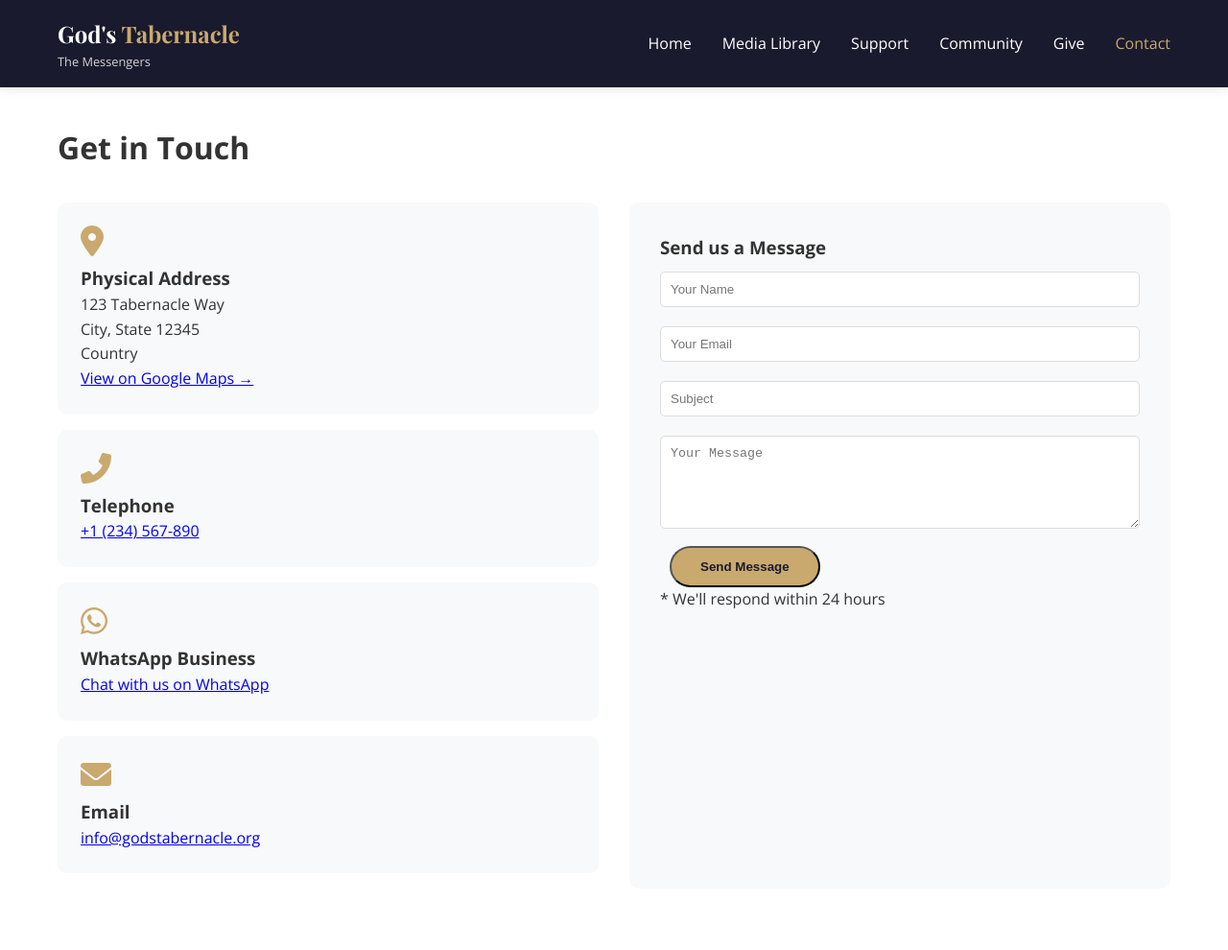
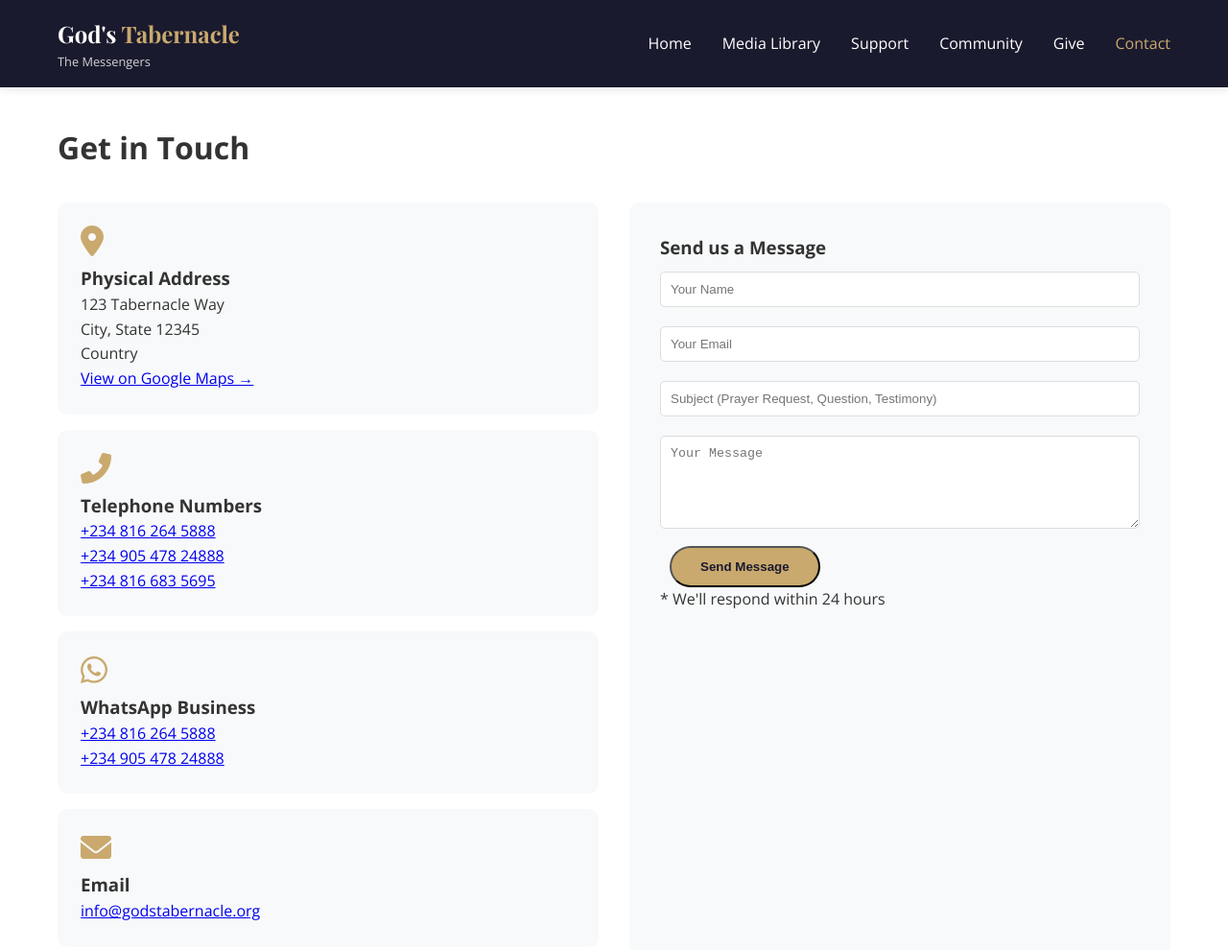
Before and after one commit to DipoMicheals1/god-tabernacle-website, a plain HTML site: page contact.html in a window 1280 px wide. Shown: the top 990 px of the page at 96% size. Drawn offline with nearby package versions, Linux system fonts and the light colour scheme; grey boxes are pictures that could not be loaded.

Commit message:
Update contact information and form fields

```diff
--- a/contact.html
+++ b/contact.html
@@ -46,14 +46,21 @@
 
                     <div class="info-card">
                         <i class="fas fa-phone-alt"></i>
-                        <h3>Telephone</h3>
-                        <p><a href="tel:+1234567890">+1 (234) 567-890</a></p>
+                        <h3>Telephone Numbers</h3>
+                        <p>
+                            <a href="tel:+2348162645888">+234 816 264 5888</a><br>
+                            <a href="tel:+23490547824888">+234 905 478 24888</a><br>
+                            <a href="tel:+2348166835695">+234 816 683 5695</a>
+                        </p>
                     </div>
 
                     <div class="info-card">
                         <i class="fab fa-whatsapp"></i>
                         <h3>WhatsApp Business</h3>
-                        <p><a href="https://wa.me/1234567890">Chat with us on WhatsApp</a></p>
+                        <p>
+                            <a href="https://wa.me/2348162645888">+234 816 264 5888</a><br>
+                            <a href="https://wa.me/23490547824888">+234 905 478 24888</a>
+                        </p>
                     </div>
 
                     <div class="info-card">
@@ -69,9 +76,12 @@
                         <!-- SPAM PROTECTION: Hidden honeypot field - DO NOT REMOVE -->
                         <input type="text" name="_honeypot" style="display:none" tabindex="-1" autocomplete="off" />
 
+                        <!-- Redirect after submission (optional - creates thank you page) -->
+                        <input type="hidden" name="_redirect" value="https://dipomicheals1.github.io/godtabernacle/thank-you.html" />
+
                         <input type="text" name="name" placeholder="Your Name" required>
                         <input type="email" name="email" placeholder="Your Email" required>
-                        <input type="text" name="subject" placeholder="Subject" required>
+                        <input type="text" name="subject" placeholder="Subject (Prayer Request, Question, Testimony)" required>
                         <textarea name="message" placeholder="Your Message" rows="5" required></textarea>
                         <button type="submit" class="btn-primary">Send Message</button>
                     </form>
@@ -79,7 +89,7 @@
                 </div>
             </div>
 
-            <!-- Google Maps Embed -->
+            <!-- Google Maps Embed - UPDATE THIS with your real church address -->
             <div class="map-container">
                 <iframe
                     src="https://www.google.com/maps/embed?pb=!1m18!1m12!1m3!1d3024.2219901290355!2d-74.00369368400567!3d40.71312937933012!2m3!1f0!2f0!3f0!3m2!1i1024!2i768!4f13.1!3m3!1m2!1s0x89c25a316bb7a64d%3A0xc89d6c4a3f8b8b4!2sTimes%20Square!5e0!3m2!1sen!2sus!4v1641234567890!5m2!1sen!2sus"
```
